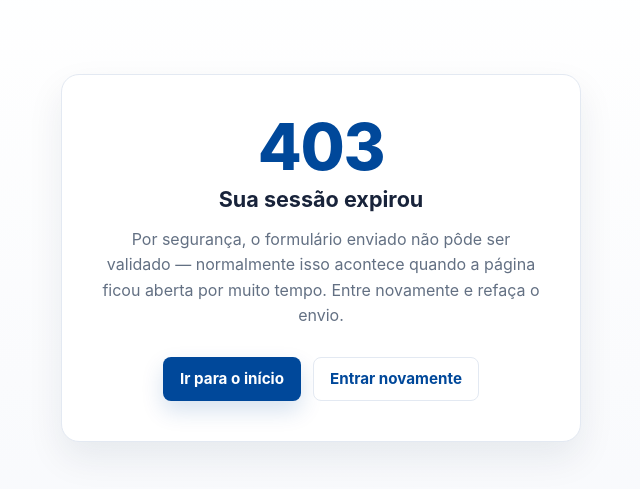
After one commit to ldhonorato/PPGEC_rec, a Django app: template templates/403_csrf.html in a window 1280 px wide. The commit adds this page. Shown: the top 489 px of the page, without its empty margins (319-959 px from the left). Run offline with Django 5.2, Linux system fonts and the light colour scheme; the template is opened without the code that fills it, so the values that code supplies are empty.

Commit message:
feat: adiciona paginas de erro 400/403/404/500 e CSRF
O projeto nao tinha templates de erro, entao qualquer 403 ou 404 caia
na pagina padrao do Django: tela branca, sem estilo, sem menu e sem
caminho de volta. Acontecia, por exemplo, quando um docente sem cargo
de coordenador acessava "Processos no Pleno".

Cria templates/errors/base_error.html com a estrutura comum e cinco
variantes que estendem base.html, reaproveitando os tokens de estilo ja
existentes (.card, .btn, --color-primary).

Inclui 400.html e 403_csrf.html alem dos tres casos principais: o CSRF
expirado e frequente na pratica (formulario aberto por muito tempo) e
merece uma mensagem que oriente o usuario a entrar novamente.

Atencao ao manter: o handler de erro 500 do Django renderiza o template
sem request e sem context processors. As paginas nao podem depender de
`user`, do menu lateral ou de qualquer variavel de contexto. Ha um
comentario no base_error.html registrando essa restricao.

Co-Authored-By: Claude Opus 5 (1M context) <noreply@anthropic.com>

```diff
--- a/static/css/app.css
+++ b/static/css/app.css
@@ -1189,6 +1189,39 @@ dialog::backdrop {
     background: #f7fbff;
 }
 
+.error-page {
+    display: flex;
+    justify-content: center;
+    padding: 3rem 0;
+}
+
+.error-card {
+    max-width: 520px;
+    padding: 2.5rem;
+    text-align: center;
+}
+
+.error-code {
+    margin: 0 0 0.5rem;
+    color: var(--color-primary);
+    font-size: 4rem;
+    font-weight: 800;
+    line-height: 1;
+    letter-spacing: -0.02em;
+}
+
+.error-message {
+    margin: 0 0 1.75rem;
+    line-height: 1.6;
+}
+
+.error-actions {
+    display: flex;
+    flex-wrap: wrap;
+    justify-content: center;
+    gap: 12px;
+}
+
 @media (max-width: 1120px) {
     .topbar {
         height: auto;
--- /dev/null
+++ b/templates/403_csrf.html
@@ -0,0 +1,17 @@
+{% extends "errors/base_error.html" %}
+
+{% block title %}Sessão expirada · AcadFlow{% endblock %}
+
+{% block error_code %}403{% endblock %}
+
+{% block error_heading %}Sua sessão expirou{% endblock %}
+
+{% block error_message %}
+Por segurança, o formulário enviado não pôde ser validado — normalmente isso
+acontece quando a página ficou aberta por muito tempo. Entre novamente e
+refaça o envio.
+{% endblock %}
+
+{% block error_actions %}
+<a class="btn btn-secondary" href="{% url 'login' %}">Entrar novamente</a>
+{% endblock %}
--- /dev/null
+++ b/templates/errors/base_error.html
@@ -0,0 +1,26 @@
+{% extends "base.html" %}
+
+{% comment %}
+Base das páginas de erro (400/403/404/500).
+
+Atenção: o handler de erro 500 do Django renderiza o template SEM request e SEM
+context processors. Por isso esta página não pode depender de `user`, do menu
+lateral nem de nenhuma variável de contexto — apenas de tags estáticas
+({% templatetag openblock %} url {% templatetag closeblock %},
+{% templatetag openblock %} static {% templatetag closeblock %}), que funcionam
+em qualquer cenário.
+{% endcomment %}
+
+{% block content %}
+<div class="error-page">
+    <div class="card error-card">
+        <p class="error-code">{% block error_code %}{% endblock %}</p>
+        <h1 class="section-title">{% block error_heading %}{% endblock %}</h1>
+        <p class="muted error-message">{% block error_message %}{% endblock %}</p>
+        <div class="error-actions">
+            <a class="btn" href="{% url 'home' %}">Ir para o início</a>
+            {% block error_actions %}{% endblock %}
+        </div>
+    </div>
+</div>
+{% endblock %}
```
Also changed, not shown: templates/400.html (added, +12 -0 lines), templates/403.html (added, +12 -0 lines), templates/404.html (added, +12 -0 lines), templates/500.html (added, +13 -0 lines).
